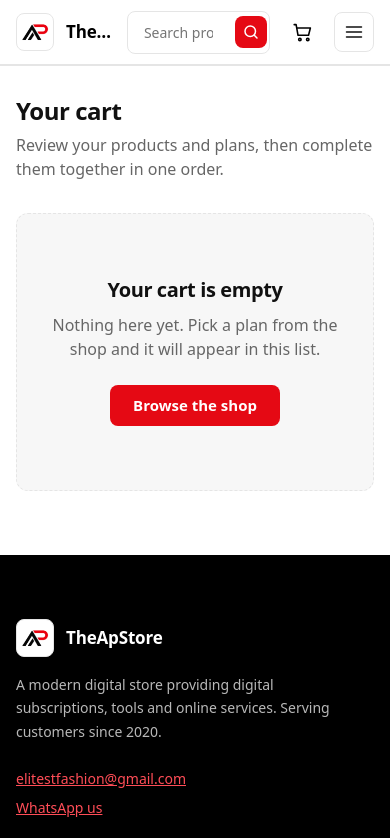
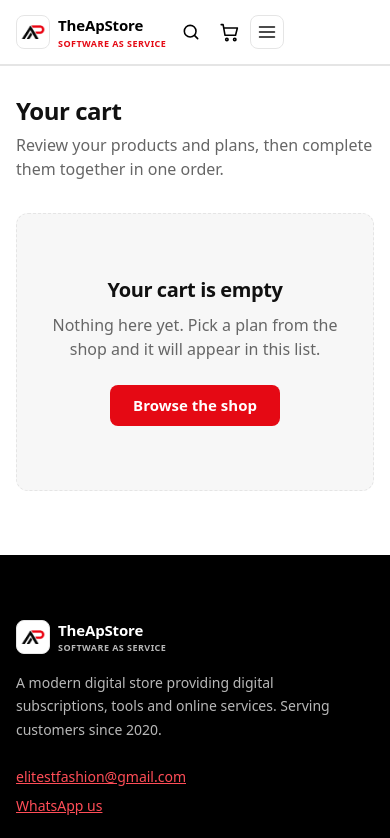
Before and after one commit to M-Umair-Dev/theapstore, a Next.js app: page /cart in a window 390 px wide. Shown: the top 838 px of the page. Built offline with nearby package versions, Linux system fonts and the light colour scheme.

Commit message:
header responsiveness and product detail page set

```diff
--- a/app/ui.css
+++ b/app/ui.css
@@ -227,7 +227,9 @@
   display: flex;
   align-items: center;
   gap: var(--space-4);
-  margin-left: auto;
+  /* Leading space is owned by .header-inner's space-between, not by this
+     element — otherwise hiding the nav on mobile leaves the icon row stranded
+     against the logo with an empty strip on the right. */
 }
 
 .nav-link {
@@ -441,6 +443,57 @@
   border-radius: var(--radius);
   color: var(--black);
   transition: color var(--transition);
+}
+
+/* Header icon button. Same 40px tap target as the cart and menu. */
+.icon-btn {
+  display: grid;
+  place-items: center;
+  width: 40px;
+  height: 40px;
+  padding: 0;
+  border: 1px solid transparent;
+  border-radius: var(--radius);
+  background: transparent;
+  color: var(--black);
+  cursor: pointer;
+  transition:
+    color var(--transition),
+    background var(--transition),
+    border-color var(--transition);
+}
+
+.icon-btn:hover {
+  border-color: var(--border);
+  background: var(--surface);
+  color: var(--primary);
+}
+
+/* Search lives behind this icon below the tablet breakpoint. */
+.mobile-search-toggle {
+  display: none;
+}
+
+/* Full-width panel under the header. The header is sticky, so `top: 100%`
+   lands directly beneath it and nothing can clip it. */
+.mobile-search-panel {
+  position: absolute;
+  top: 100%;
+  left: 0;
+  right: 0;
+  z-index: 70;
+  display: flex;
+  align-items: center;
+  gap: var(--space-3);
+  padding: var(--space-3) var(--space-4);
+  background: var(--white);
+  border-bottom: 1px solid var(--border);
+  box-shadow: var(--shadow);
+}
+
+.mobile-search-panel .search-box {
+  flex: 1;
+  max-width: none;
 }
 
 .cart-link:hover {
@@ -2101,6 +2154,16 @@
   .search-box {
     max-width: 190px;
   }
+
+  /* Below tablet the header search becomes an icon; the full field would eat
+     most of a phone's width. The shop page keeps its own search field. */
+  .header-actions > .search-box {
+    display: none;
+  }
+
+  .mobile-search-toggle {
+    display: grid;
+  }
 }
 
 @media (max-width: 620px) {
@@ -2175,20 +2238,108 @@
   max-width: 100%;
 }
 
-/* 320–430px: the tagline is the first thing to go. Keeping it would leave the
-   search field too narrow to type in. */
+/* ---------- Product page: secondary sections ---------- */
+
+/* Four open blocks between the buy buttons and the footer made the page very
+   long on a phone. They collapse now; nothing was removed. */
+.pd-fold {
+  border-top: 1px solid var(--border);
+}
+
+.pd-fold > summary {
+  display: flex;
+  align-items: center;
+  justify-content: space-between;
+  gap: var(--space-3);
+  cursor: pointer;
+  list-style: none;
+}
+
+.pd-fold > summary::-webkit-details-marker {
+  display: none;
+}
+
+.pd-fold > summary::after {
+  content: "+";
+  flex-shrink: 0;
+  font-size: 20px;
+  font-weight: 700;
+  line-height: 1;
+  color: var(--primary);
+}
+
+.pd-fold[open] > summary::after {
+  content: "−";
+}
+
+.pd-fold > summary.block-title {
+  margin-top: var(--space-5);
+}
+
+.pd-fold[open] > summary.block-title {
+  margin-bottom: var(--space-2);
+}
+
+/* Phones: tighten the product page so the price, options and buy buttons sit
+   closer to the top, and shorten the image block. */
+@media (max-width: 620px) {
+  .pd-layout {
+    gap: var(--space-5);
+    padding-block: var(--space-5) var(--space-7);
+  }
+
+  .pd-media {
+    aspect-ratio: 16 / 9;
+  }
+
+  .pd-title {
+    font-size: clamp(22px, 6vw, 28px);
+  }
+
+  .block-title {
+    margin-top: var(--space-5);
+  }
+
+  .summary-card {
+    padding: var(--space-4);
+  }
+}
+
+/* 320–430px: only the header bar gets tighter. The store name and tagline stay
+   visible — they are the brand, not decoration — and the search field has
+   already moved behind its icon. */
 @media (max-width: 430px) {
+  .header-inner {
+    gap: var(--space-2);
+  }
+
+  .header-actions {
+    gap: var(--space-1);
+  }
+
+  .logo {
+    gap: var(--space-2);
+  }
+
+  .logo-art {
+    width: 34px;
+    height: 34px;
+  }
+
+  .logo-name {
+    font-size: 15px;
+  }
+
   .logo-sub {
-    display: none;
-  }
-
-  .logo-art {
-    width: 38px;
-    height: 38px;
-  }
-
-  .header-inner {
-    gap: var(--space-3);
+    font-size: 9px;
+    letter-spacing: 0.05em;
+  }
+
+  .icon-btn,
+  .cart-link,
+  .menu-toggle {
+    width: 34px;
+    height: 34px;
   }
 }
 
--- a/components/Header.tsx
+++ b/components/Header.tsx
@@ -5,6 +5,7 @@ import { usePathname } from "next/navigation";
 import { useEffect, useState } from "react";
 import { useCart } from "@/lib/cart";
 import Logo from "@/components/Logo";
+import MobileSearch from "@/components/MobileSearch";
 import SearchBox from "@/components/SearchBox";
 import { site } from "@/lib/site";
 
@@ -46,6 +47,7 @@ export default function Header() {
 
           <div className="header-actions">
             <SearchBox />
+            <MobileSearch />
             <Link href="/shop" className="btn btn-primary btn-sm">
               Shop Now
             </Link>
--- /dev/null
+++ b/components/MobileSearch.tsx
@@ -0,0 +1,79 @@
+"use client";
+
+import { usePathname } from "next/navigation";
+import { useEffect, useState } from "react";
+import SearchBox from "@/components/SearchBox";
+
+/**
+ * Mobile-only search. The full field takes too much of a 320px header, so it
+ * moves behind an icon and opens as a panel under the header.
+ *
+ * Closes on Escape, on the close button, and after navigating — submitting a
+ * search pushes /shop?q=…, which changes the path and closes the panel.
+ */
+export default function MobileSearch() {
+  const [open, setOpen] = useState(false);
+  const pathname = usePathname();
+
+  useEffect(() => setOpen(false), [pathname]);
+
+  useEffect(() => {
+    if (!open) return;
+    const onKey = (e: KeyboardEvent) => {
+      if (e.key === "Escape") setOpen(false);
+    };
+    document.addEventListener("keydown", onKey);
+    return () => document.removeEventListener("keydown", onKey);
+  }, [open]);
+
+  return (
+    <>
+      <button
+        type="button"
+        className="icon-btn mobile-search-toggle"
+        aria-label="Search products"
+        aria-expanded={open}
+        onClick={() => setOpen((v) => !v)}
+      >
+        <svg
+          width="20"
+          height="20"
+          viewBox="0 0 24 24"
+          fill="none"
+          stroke="currentColor"
+          strokeWidth="1.9"
+          strokeLinecap="round"
+          aria-hidden="true"
+        >
+          <circle cx="11" cy="11" r="7" />
+          <path d="M20 20l-3.6-3.6" />
+        </svg>
+      </button>
+
+      {open && (
+        <div className="mobile-search-panel" role="search">
+          <SearchBox />
+          <button
+            type="button"
+            className="icon-btn"
+            aria-label="Close search"
+            onClick={() => setOpen(false)}
+          >
+            <svg
+              width="20"
+              height="20"
+              viewBox="0 0 24 24"
+              fill="none"
+              stroke="currentColor"
+              strokeWidth="1.9"
+              strokeLinecap="round"
+              aria-hidden="true"
+            >
+              <path d="M5 5l14 14M19 5L5 19" />
+            </svg>
+          </button>
+        </div>
+      )}
+    </>
+  );
+}
```
Also changed, not shown: app/product/[slug]/page.tsx (+21 -5 lines).
